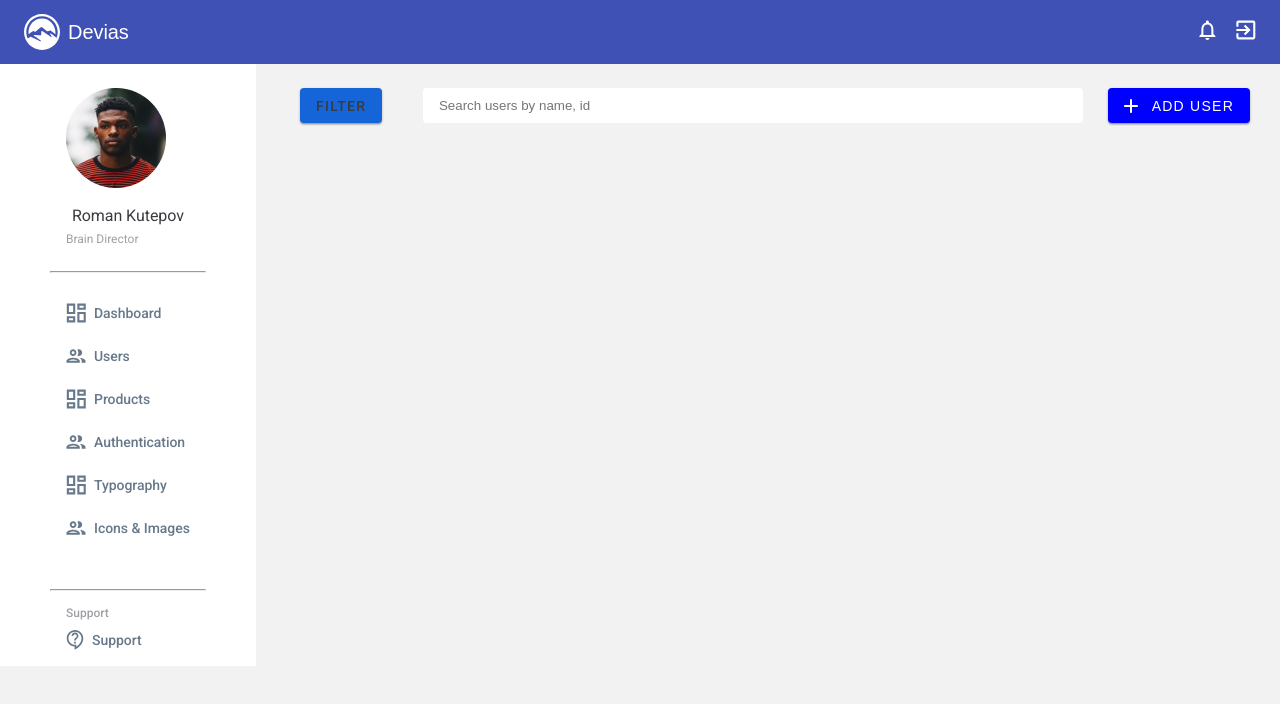
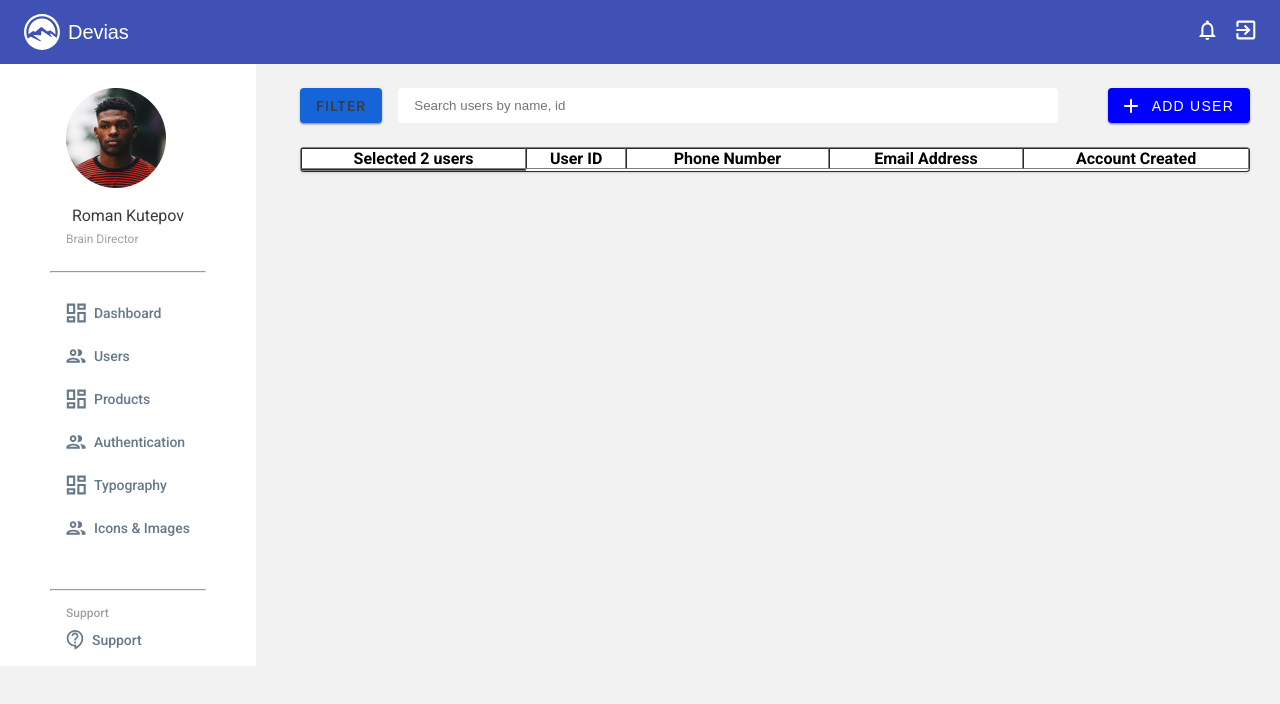
Before and after one commit to Aydayll/atabek, a React (Create React App) app: page / in a window 1280 px wide. Shown: the top 704 px of the page. Built offline with nearby package versions, Linux system fonts and the light colour scheme.

Commit message:
add the table-manage

```diff
--- a/src/pages/manage/index.jsx
+++ b/src/pages/manage/index.jsx
@@ -6,16 +6,29 @@ const Manage = () => {
     return (
         <section className="manage">
             <div className="manage__top">
+                <div className="row">
                 <div className="manage__filter">FILTER</div>
                 <label className="manage__search">
                     <input type="text" placeholder='Search users by name, id' />
                 </label>
+                </div>
                 <button className="manage__add-user">
                 <img src={Plus} alt=""/>
                     ADD USER
                 </button>
             </div>
-            <table className="manage__users"></table>
+            <table className="manage__users" border= '1'>
+                <tr>
+                <th className = "col-2">Selected 2 users</th>
+                <th className = "col-2">User ID</th>
+                <th className = "col-2">Phone Number</th>
+                <th className = "col-2">Email Address</th>
+                <th className = "col-2">Account Created</th>
+                </tr>
+                <tr>
+                    <td></td>
+                </tr>
+            </table>
         </section>
     );
 };
```
Also changed, not shown: 1 other file (tests, documents, lock files or other folders).
